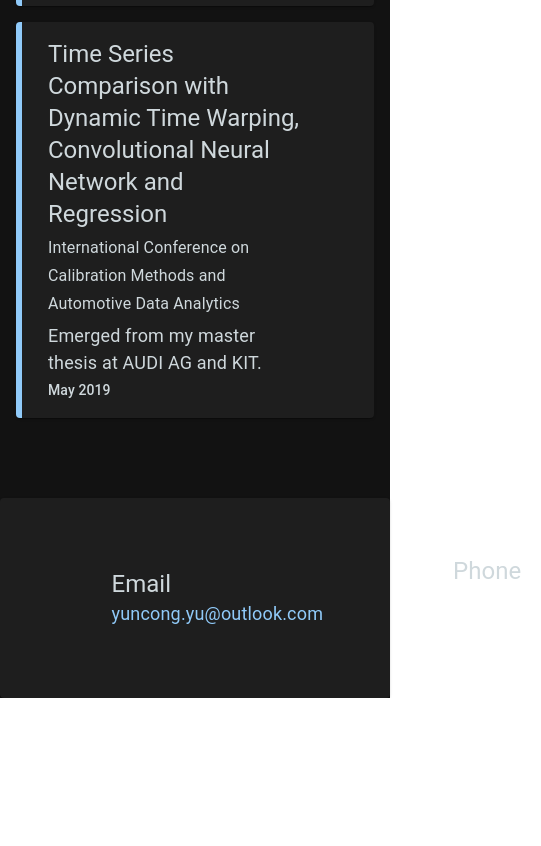
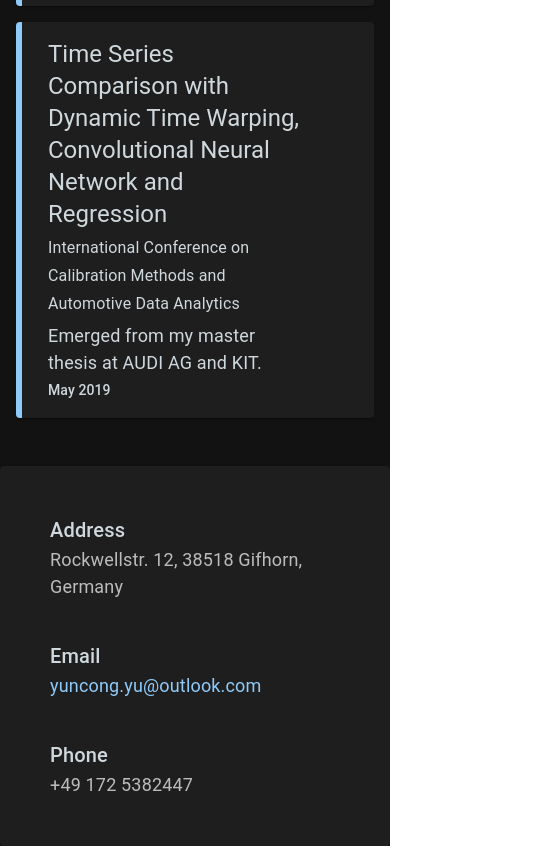
Before and after one commit to YuncongYu/yuncongyu.github.io, a React (Vite) app: page / in a window 390 px wide. Shown: the part 3531-4377 px from the top of the page, 541 px wide, since content can reach past the window. Before the commit the page ends 4229 px from the top, so only its background shows below. Built offline with nearby package versions, Linux system fonts and the light colour scheme; some icons are missing.

Commit message:
feat (responsiveness): completed for Contact

```diff
--- a/src/Contact/Contact.tsx
+++ b/src/Contact/Contact.tsx
@@ -4,29 +4,28 @@ import contactConfig from "./contactConfig.tsx";
 function Contact() {
   return (
     <Box
+      id="contact"
       component="section"
-      id="contact"
       sx={{
-        mt: 10,
+        mt: { xs: 6, md: 10 },
         width: "100%",
-        height: 200,
       }}
     >
       <Paper
         elevation={1}
         sx={{
           width: "100%",
-          height: "100%",
+          py: { xs: 4, md: 6 },
           display: "flex",
-          alignItems: "center",
           justifyContent: "center",
         }}
       >
         <Stack
-          direction="row"
-          spacing={10}
-          alignItems="center"
+          direction={{ xs: "column", md: "row" }}
+          spacing={{ xs: 1, md: 8 }}
+          // alignItems="center"
           justifyContent="center"
+          px={2}
         >
           {contactConfig.contactItems.map((item) => (
             <Box
@@ -36,11 +35,12 @@ function Contact() {
               {item.icon}
               <CardHeader
                 title={
-                  <Typography variant="h5" textAlign="left">
+                  <Typography variant="h6" textAlign="left">
                     {item.title}
                   </Typography>
                 }
                 subheader={item.content}
+                sx={{ textAlign: "left" }}
               />
             </Box>
           ))}
```
